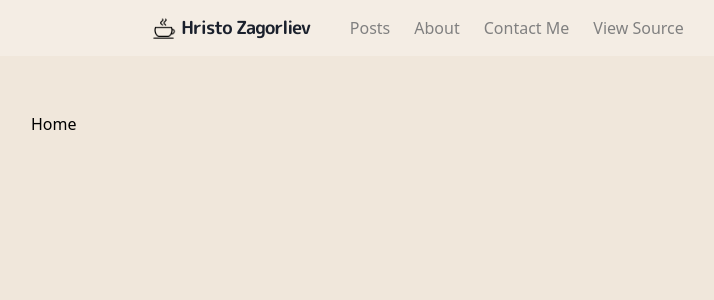
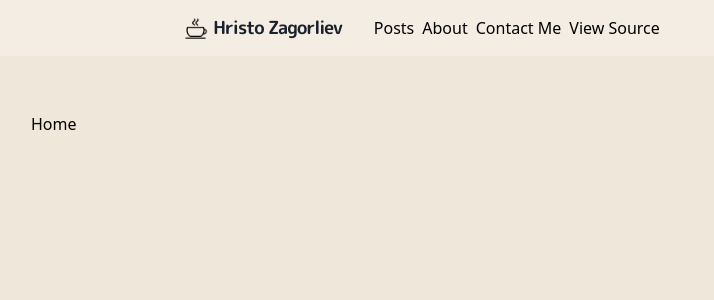
Before and after one commit to creed28/Personal-Blog, a Next.js app: page / in a window 1280 px wide. Shown: the top 300 px of the page, without its empty margins (225-939 px from the left). Built offline with nearby package versions, Linux system fonts and the light colour scheme.

Commit message:
Optimize LinkItem component's code arrangement

```diff
--- a/components/LinkItem.jsx
+++ b/components/LinkItem.jsx
@@ -6,9 +6,12 @@ const LinkItem = ({ href, path, content}) => {
   const active = path === href;
 
   return(
-    <Link href={href} className={`p-2 ${active ? 'bg-[glassTeal] text-[#202023]'
-      : 'bg-[undefined] text-[gray]'}`}>
-      {content}
+    <Link
+      href={href}
+      className={`linkItem
+      ${active ? 'bg-[#88CCCA]'
+      : 'bg-[undefined]'}`}>
+        {content}
     </Link>
   )
 }
```
